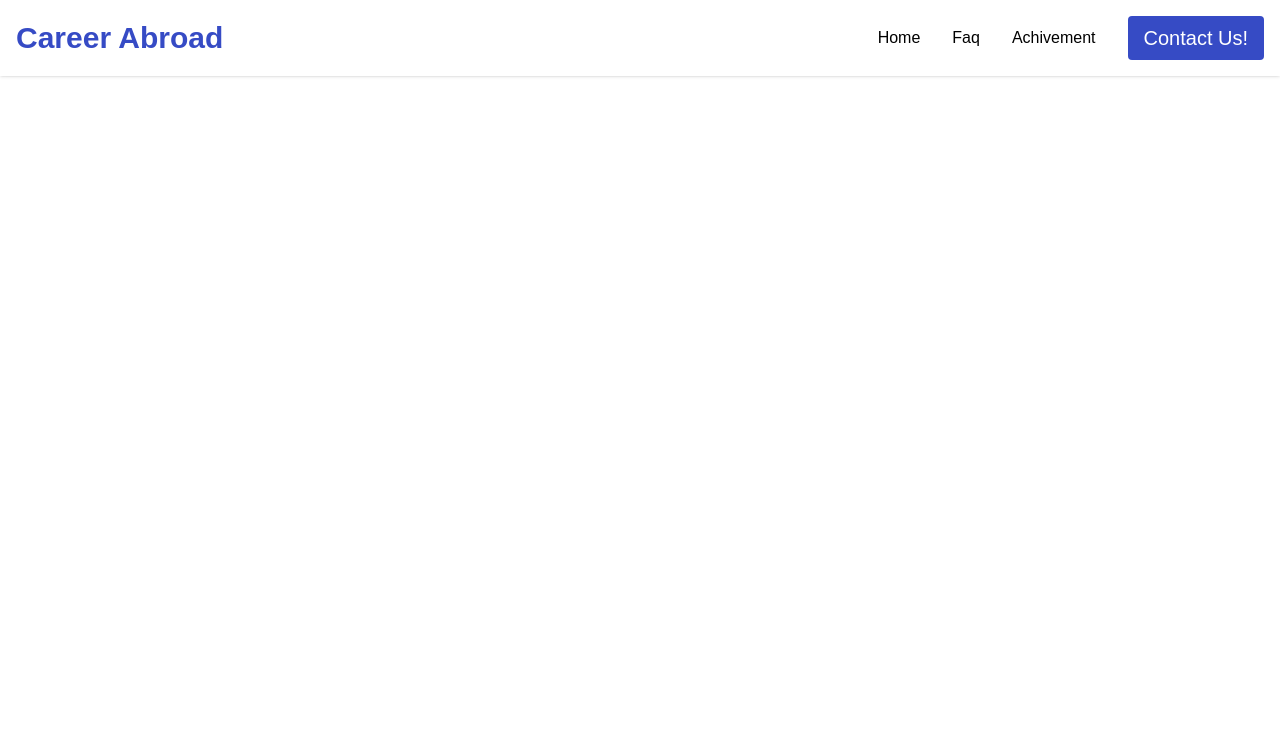
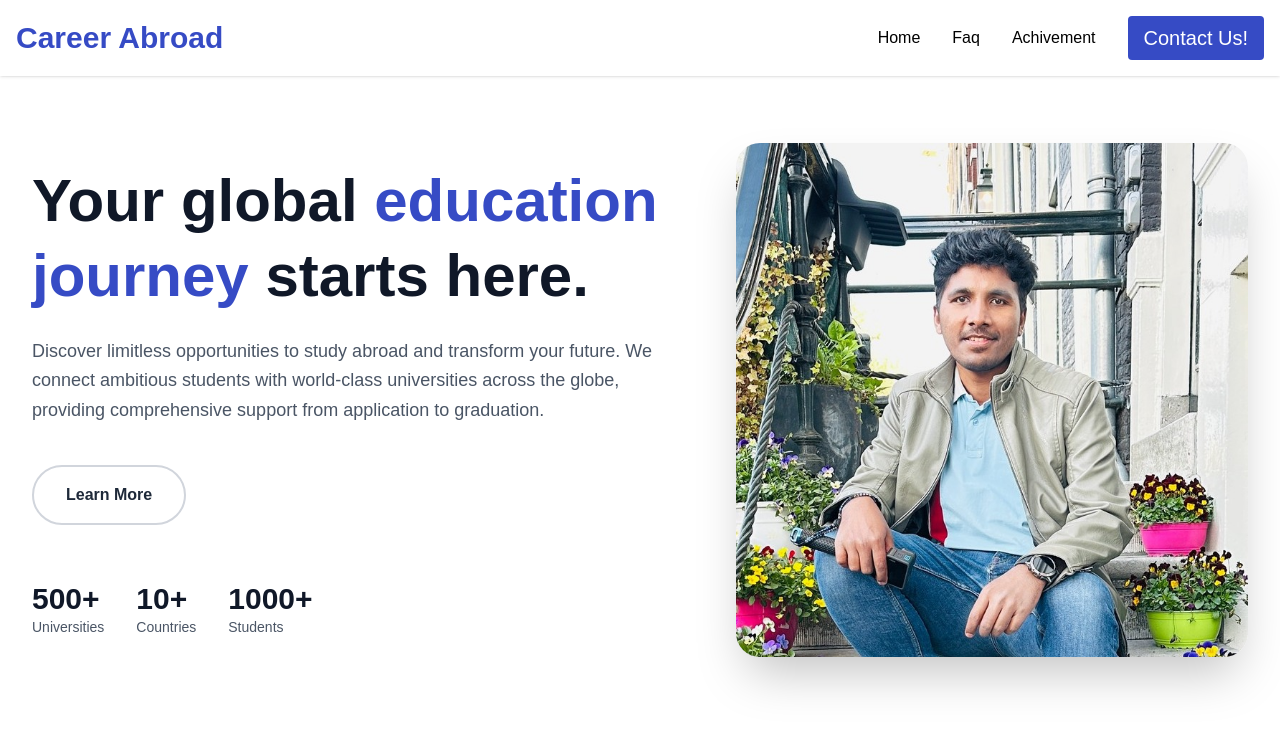
Before and after one commit to DevSadit/career-abroad, a Next.js app: page / in a window 1280 px wide. Shown: the top 730 px of the page. Built offline with nearby package versions, Linux system fonts and the light colour scheme.

Commit message:
basic hero section created

```diff
--- /dev/null
+++ b/app/_landing/Landing.jsx
@@ -0,0 +1,12 @@
+import React from 'react'
+import Hero from './hero/Hero'
+
+const Landing = () => {
+  return (
+    <div className="space-y-16">
+        <Hero/>
+    </div>
+  )
+}
+
+export default Landing
--- /dev/null
+++ b/app/_landing/hero/Hero.jsx
@@ -0,0 +1,76 @@
+import Image from 'next/image'
+import React from 'react'
+
+const Hero = () => {
+  return (
+
+  <section className="mt-4 md:mt-0 min-h-screen flex items-center justify-center px-4 sm:px-6 lg:px-8 py-12">
+      <div className="max-w-7xl mx-auto w-full">
+        <div className="flex flex-col lg:flex-row items-center gap-8 lg:gap-16">
+
+          {/* Right Side - Image (appears first on mobile) */}
+          <div className="flex-1 w-full max-w-md lg:max-w-lg order-1 lg:order-2">
+            <div className="relative">
+              {/* Decorative blob background */}
+              <div className="absolute inset-0 rounded-3xl blur-3xl opacity-20 animate-pulse"></div>
+
+              {/* Image container */}
+              <div className="relative rounded-3xl overflow-hidden shadow-2xl">
+                <Image src="/hero.jpg" width={100} height={100}
+                  alt="Students studying abroad"
+                  className="w-full h-auto object-cover"
+                />
+
+                {/* Overlay gradient */}
+                <div className="absolute inset-0  from-black/20 to-transparent"></div>
+              </div>
+
+            </div>
+          </div>
+
+          {/* Left Side - Content (appears second on mobile) */}
+          <div className="flex-1 space-y-6 text-center lg:text-left order-2 lg:order-1">
+            <h1 className="text-4xl sm:text-5xl lg:text-6xl font-bold text-gray-900 leading-tight">
+              Your global{" "}
+              <span className=" text-[#364bc5] bg-clip-text">
+                education journey
+              </span>{" "}
+              starts here.
+            </h1>
+
+            <p className="text-base sm:text-lg text-gray-600 leading-relaxed max-w-2xl">
+              Discover limitless opportunities to study abroad and transform your future.
+              We connect ambitious students with world-class universities across the globe,
+              providing comprehensive support from application to graduation.
+            </p>
+
+            <div className="pt-4">
+              <button className="px-8 py-4 bg-white text-gray-800 font-semibold rounded-full border-2 border-gray-300 hover:border-blue-600 transition-all duration-300 hover:shadow-lg">
+                Learn More
+              </button>
+            </div>
+
+            {/* Stats or Features */}
+            <div className="flex flex-wrap gap-6 sm:gap-8 justify-center lg:justify-start pt-8">
+              <div className="text-center lg:text-left transform hover:scale-110 transition-all duration-300 hover:-translate-y-1">
+                <p className="text-3xl font-bold text-gray-900 transition-colors duration-300 hover:text-[#364bc5]">500+</p>
+                <p className="text-sm text-gray-600">Universities</p>
+              </div>
+              <div className="text-center lg:text-left transform hover:scale-110 transition-all duration-300 hover:-translate-y-1 delay-75">
+                <p className="text-3xl font-bold text-gray-900 transition-colors duration-300 hover:text-[#364bc5]">10+</p>
+                <p className="text-sm text-gray-600">Countries</p>
+              </div>
+              <div className="text-center lg:text-left transform hover:scale-110 transition-all duration-300 hover:-translate-y-1 delay-150">
+                <p className="text-3xl font-bold text-gray-900 transition-colors duration-300 hover:text-[#364bc5]">1000+</p>
+                <p className="text-sm text-gray-600">Students</p>
+              </div>
+            </div>
+          </div>
+
+        </div>
+      </div>
+    </section>
+  )
+}
+
+export default Hero
--- a/app/page.js
+++ b/app/page.js
@@ -1,9 +1,10 @@
 import Image from "next/image";
+import Landing from "./_landing/Landing";
 
 export default function Home() {
   return (
     <div className="container mx-auto">
-      {/* apatoto kali tak */}
+      <Landing/>
     </div>
   );
 }
```
Also changed, not shown: public/hero.jpg (added), public/profile.png (added).
